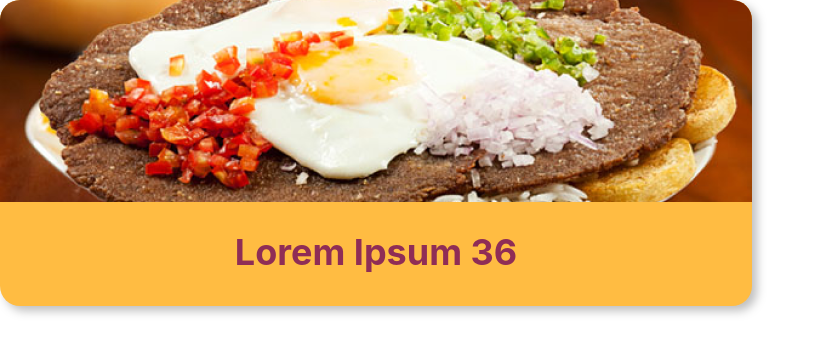
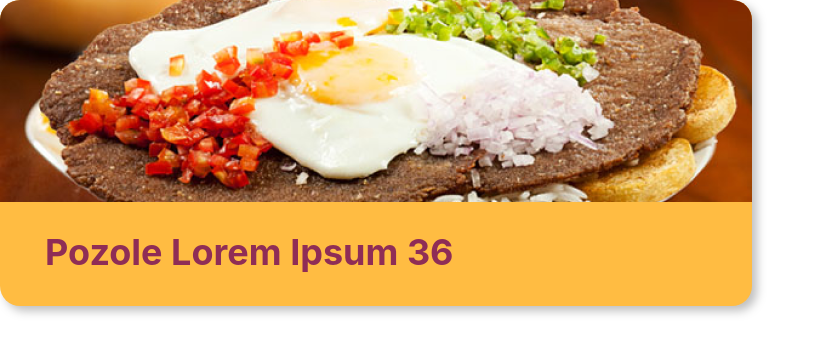
Before and after one commit to gerardogaravito/team_cesar_c5, a React (Create React App) app in the folder re-z/: page / in a window 1280 px wide. Shown: the top 354 px of the page, without its empty margins (0-824 px from the left). Built offline with nearby package versions, Linux system fonts and the light colour scheme.

Commit message:
acomodé el global para no afectar otros botones

```diff
--- a/re-z/src/components/RecipeCardHorizontalSimple.js
+++ b/re-z/src/components/RecipeCardHorizontalSimple.js
@@ -9,7 +9,7 @@ class RecipeCardHorizontalSimple extends React.Component {
     return <button className='cardsimple'>
       <img className='cardsimple__image' src={fotoComida} alt="Foto de Comida"/>
       <div className='cardsimple__info'>
-        <h1 className='cardsimple__info--title'>Lorem Ipsum 36</h1>
+        <h1 className='cardsimple__info--title'>{this.props.recipeTitle}</h1>
       </div>
     </button>
   }
--- a/re-z/src/components/styles/RecipeCardHorizontalSimple.css
+++ b/re-z/src/components/styles/RecipeCardHorizontalSimple.css
@@ -10,6 +10,11 @@
   filter: drop-shadow(5px 5px 5px rgba(0, 0, 0, 0.25));
 }
 
+.cardsimple:hover {
+  filter: drop-shadow(5px 5px 5px rgba(0, 0, 0, 0.25));
+  transform: scale(1.01);
+}
+
 .cardsimple__image {
   grid-row: 1 / 2;
   width: inherit;
@@ -18,6 +23,7 @@
 .cardsimple__info {
   grid-row: 2 / 3;
   display: flex;
+  text-align: start;
   width: inherit; /*propiedad para '...'*/
 }
 
--- a/re-z/src/global.css
+++ b/re-z/src/global.css
@@ -10,8 +10,3 @@ button {
   cursor: pointer;
   outline: inherit;
 }
-
-button:hover {
-  filter: drop-shadow(5px 5px 5px rgba(0, 0, 0, 0.25));
-  transform: scale(1.01);
-}
--- a/re-z/src/index.js
+++ b/re-z/src/index.js
@@ -1,6 +1,7 @@
 import React from 'react';
 import ReactDOM from 'react-dom';
 import './global.css';
+// import fotoComida from './images/fotoComida.png'
 
 import Button from './components/Button'
 import RecipeCardHorizontalSimple from './components/RecipeCardHorizontalSimple'
@@ -17,4 +18,9 @@ const container = document.getElementById('app');
 
 // ReactDOM.render( qué, dónde)
 // ReactDOM.render( <elemento/>, dónde)
-ReactDOM.render(<RecipeCardHorizontalSimple/>, container);
+ReactDOM.render(<RecipeCardHorizontalSimple
+  recipeTitle='Pozole Lorem Ipsum 36'
+  // fotoComida={fotoComida }
+  />,
+  container
+);
```
